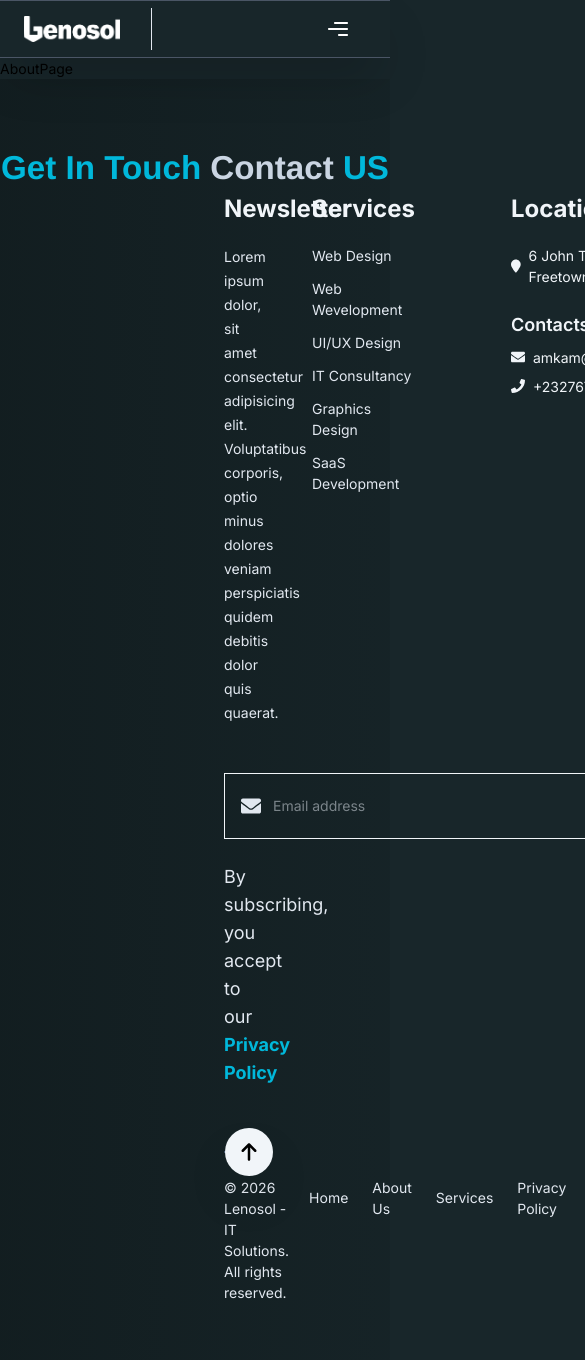
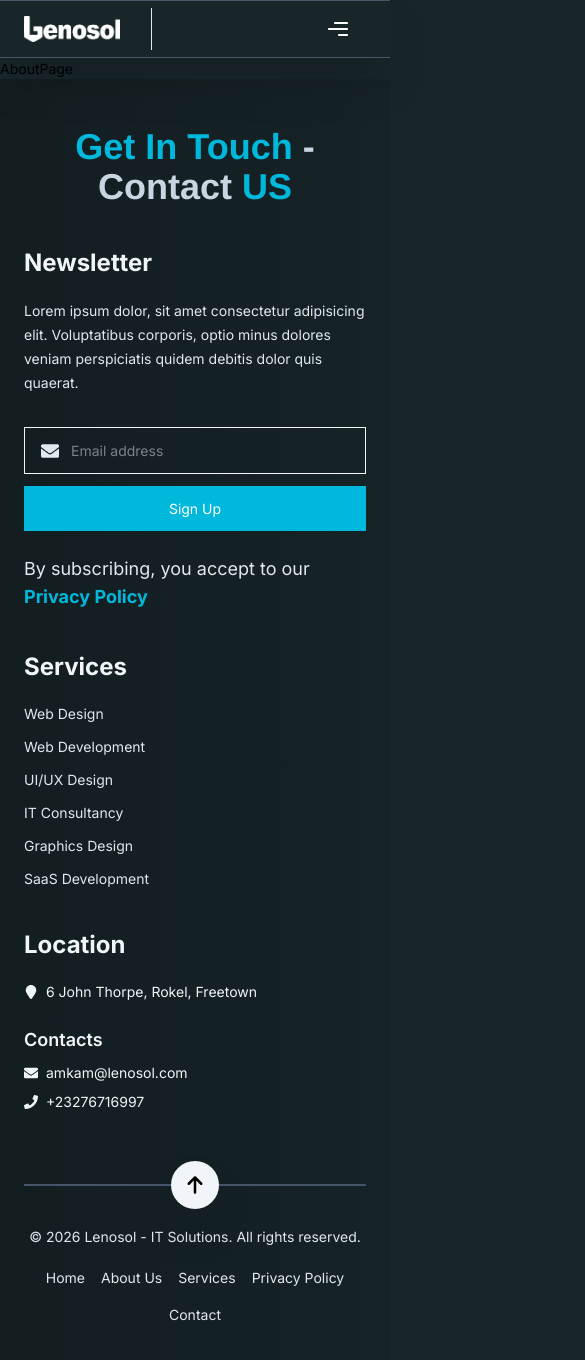
Before and after one commit to AmaduKamara/lenosol.dev, a Next.js app: page /about in a window 390 px wide. Shown: the top 1360 px of the page, 585 px wide, since content can reach past the window. Built offline with nearby package versions, Linux system fonts and the light colour scheme.

Commit message:
Modify home-about styles

```diff
--- a/app/components/footer.tsx
+++ b/app/components/footer.tsx
@@ -1,41 +1,40 @@
 import Link from "next/link";
-
 import { FaEnvelope, FaPhone } from "react-icons/fa";
 import { FaLocationPin, FaArrowUp } from "react-icons/fa6";
 
 const Footer = () => {
   return (
-    <footer className='footer py-16'>
+    <footer className='footer py-12 md:py-16'>
       <h2
         id='footer-text'
-        className='font-bold text-[8.5vw] text-center text-cyan-500'
+        className='font-bold text-4xl md:text-[7.9vw] text-center text-cyan-500 px-4'
       >
-        Get In Touch <span className='text-slate-300'>Contact</span> US
+        Get In Touch <span className='text-slate-300'>- Contact</span> US
       </h2>
 
-      <div className='px-16 flex gap-5 pl-56 pr-16'>
-        {/* Left */}
-        <div className='w-2/3'>
+      <div className='px-6 md:px-16 lg:px-56 mt-10 md:mt-16 flex flex-col md:flex-row gap-10 md:gap-5'>
+        {/* Left: Newsletter */}
+        <div className='w-full md:w-2/3'>
           <h3 className='text-slate-100 text-2xl font-bold'>Newsletter</h3>
-          <div className='mt-5 pr-24'>
-            <p className='text-slate-200 leading-6 pr-16'>
+          <div className='mt-5 md:pr-24'>
+            <p className='text-slate-200 leading-6'>
               Lorem ipsum dolor, sit amet consectetur adipisicing elit.
               Voluptatibus corporis, optio minus dolores veniam perspiciatis
               quidem debitis dolor quis quaerat.
             </p>
-            <form className='mt-12'>
-              <div className='flex gap-3'>
-                <div className='border border-slate-100 flex items-center gap-3 px-4'>
+            <form className='mt-8 md:mt-12'>
+              <div className='flex flex-col sm:flex-row gap-3'>
+                <div className='border border-slate-100 flex items-center gap-3 px-4 flex-grow'>
                   <FaEnvelope className='text-slate-200' size={20} />
                   <input
                     type='text'
                     placeholder='Email address'
-                    className='w-86 text-slate-200 py-3 focus:outline-0'
+                    className='w-full bg-transparent text-slate-200 py-3 focus:outline-0'
                   />
                 </div>
                 <button
                   type='submit'
-                  className='py-3 px-6 bg-cyan-500 text-white cursor-pointer'
+                  className='py-3 px-6 bg-cyan-500 text-white cursor-pointer whitespace-nowrap'
                 >
                   Sign Up
                 </button>
@@ -52,15 +51,15 @@ const Footer = () => {
             </form>
           </div>
         </div>
-        {/* Right */}
-        <div className='w-2/3 flex gap-24'>
+
+        {/* Right: Services & Location */}
+        <div className='w-full md:w-2/3 flex flex-col sm:flex-row gap-10 md:gap-24'>
           <div>
             <h3 className='text-slate-100 text-2xl font-bold'>Services</h3>
-
             <div className='mt-5'>
               <ul className='flex flex-col gap-3'>
                 <li className='text-slate-200'>Web Design</li>
-                <li className='text-slate-200'>Web Wevelopment</li>
+                <li className='text-slate-200'>Web Development</li>
                 <li className='text-slate-200'>UI/UX Design</li>
                 <li className='text-slate-200'>IT Consultancy</li>
                 <li className='text-slate-200'>Graphics Design</li>
@@ -72,17 +71,17 @@ const Footer = () => {
             <h3 className='text-slate-100 text-2xl font-bold'>Location</h3>
             <div className='mt-5'>
               <p className='text-slate-100 flex gap-2 items-center'>
-                <FaLocationPin /> 6 John Thorpe, Rokel, Freetown
+                <FaLocationPin className='flex-shrink-0' /> 6 John Thorpe, Rokel, Freetown
               </p>
             </div>
             <div className='mt-6'>
               <h3 className='text-slate-100 text-lg font-semibold'>Contacts</h3>
               <p className='text-slate-100 flex gap-2 items-center my-2'>
-                <FaEnvelope />
+                <FaEnvelope className='flex-shrink-0' />
                 amkam@lenosol.com
               </p>
               <p className='text-slate-100 flex gap-2 items-center mb-2'>
-                <FaPhone />
+                <FaPhone className='flex-shrink-0' />
                 +23276716997
               </p>
             </div>
@@ -91,50 +90,40 @@ const Footer = () => {
       </div>
 
       {/* Bottom footer */}
-      <div className='pl-56 pr-56  mt-16'>
+      <div className='px-6 md:px-16 lg:px-56 mt-16'>
         <div className='border border-slate-600 relative'>
           <a
             href='#'
             title='Back to top'
             aria-label='Back to top'
-            className='bg-slate-100 w-12 h-12 absolute top-0 left-[50%] -mt-6 rounded-full flex justify-center items-center shadow-2xl cursor-pointer'
+            className='bg-slate-100 w-12 h-12 absolute top-0 left-[50%] -ml-6 -mt-6 rounded-full flex justify-center items-center shadow-2xl cursor-pointer'
           >
             <FaArrowUp size={20} />
           </a>
         </div>
 
-        <div className='flex justify-between gap-5 mt-6'>
+        <div className='flex flex-col md:flex-row justify-between items-center gap-5 mt-10 md:mt-6 text-center md:text-left'>
           <div>
             <p className='text-slate-200'>
               &copy; 2026 Lenosol - IT Solutions. All rights reserved.
             </p>
           </div>
           <div>
-            <ul className='flex items-center gap-6'>
+            <ul className='flex flex-wrap justify-center items-center gap-4 md:gap-6'>
               <li>
-                <Link href='/' className='text-slate-200'>
-                  Home
-                </Link>
+                <Link href='/' className='text-slate-200'>Home</Link>
               </li>
               <li>
-                <Link href='/about' className='text-slate-200'>
-                  About Us
-                </Link>
+                <Link href='/about' className='text-slate-200'>About Us</Link>
               </li>
               <li>
-                <Link href='/services' className='text-slate-200'>
-                  Services
-                </Link>
+                <Link href='/services' className='text-slate-200'>Services</Link>
               </li>
               <li>
-                <Link href='/privacy-policy' className='text-slate-200'>
-                  Privacy Policy
-                </Link>
+                <Link href='/privacy-policy' className='text-slate-200'>Privacy Policy</Link>
               </li>
               <li>
-                <Link href='/contact' className='text-slate-200'>
-                  Contact
-                </Link>
+                <Link href='/contact' className='text-slate-200'>Contact</Link>
               </li>
             </ul>
           </div>
--- a/app/components/home-about.jsx
+++ b/app/components/home-about.jsx
@@ -7,7 +7,7 @@ import { MdKeyboardArrowRight } from "react-icons/md";
 
 import ClientStats from "./client-stats";
 import Faqs from "./faqs";
-import lenosolLogo from "@/app/images/lonosol-logo.png";
+import lenosolLogo from "@/app/images/lenosol.png";
 import amkam from "@/app/images/Amkam.jpg";
 
 const data = [
@@ -85,7 +85,7 @@ const HomeAbout = () => {
             solutions tailored to your unique needs.
           </p>
           <Link href='/services' className='inline-block mt-8'>
-            <button className='flex items-center gap-2 bg-cyan-500 py-4 px-8 text-white hover:bg-cyan-600 transition-all'>
+            <button className='flex items-center gap-2 bg-cyan-500 py-4 px-8 text-white hover:bg-cyan-600 transition-all cursor-pointer'>
               Learn More <MdKeyboardArrowRight size={20} />
             </button>
           </Link>
```
